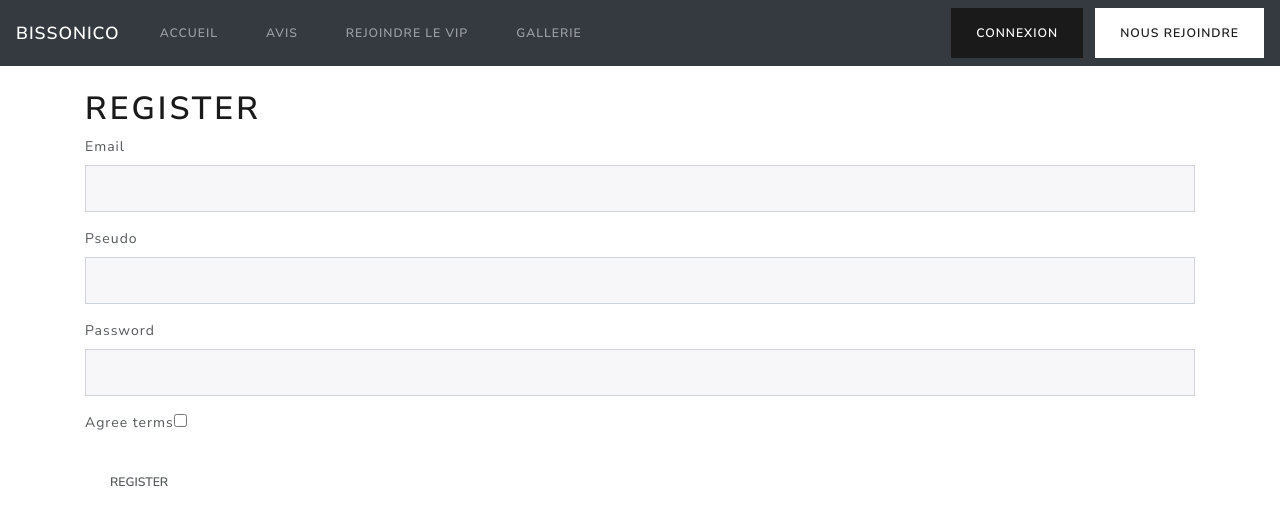
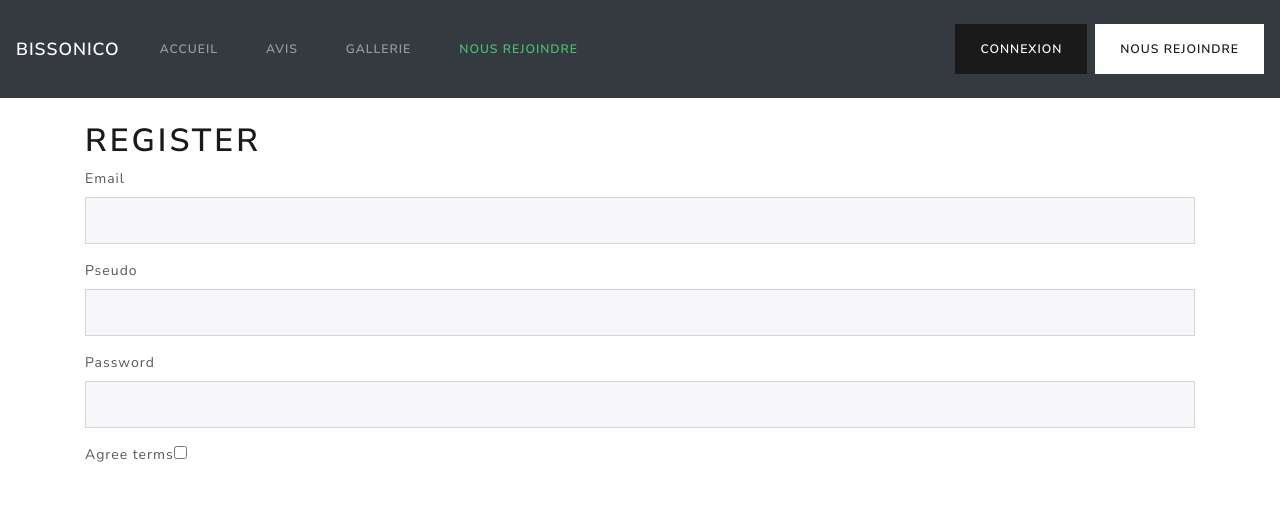
Before and after one commit to ecandotti/basketnpronos-website, a Symfony app: template templates/registration/register.html.twig in a window 1280 px wide. Shown: the top 506 px of the page. Run offline with Twig, Linux system fonts and the light colour scheme; the template is opened without the code that fills it, so the values that code supplies are empty; form fields are guessed from the names that the template uses; some libraries are stand-ins or nearby versions.

Commit message:
dynamic navbar depend of user connexion

```diff
--- a/templates/navbar.html.twig
+++ b/templates/navbar.html.twig
@@ -1,5 +1,5 @@
-<nav class="navbar navbar-expand-lg navbar-dark bg-dark px-3 py-2">
-  <a class="navbar-brand" href="{{ path('home') }}">Bissonico</a>
+<nav class="navbar navbar-expand-lg navbar-dark bg-dark sticky-top">
+  <a class="navbar-brand" href="{{ path('home') }}">BissoNico</a>
   <button class="navbar-toggler collapsed" type="button" data-toggle="collapse" data-target="#navbarColor01" aria-controls="navbarColor01" aria-expanded="false" aria-label="Toggle navigation">
     <span class="navbar-toggler-icon"></span>
   </button>
@@ -10,37 +10,39 @@
             <a class="nav-link" href="{{ path('home') }}">Accueil</a>
         </li>
         <li class="nav-item">
-            <a class="nav-link" href="{{ path('notice') }}">Avis</a>
+            <a class="nav-link" href="#notice">Avis</a>
         </li>
         <li class="nav-item">
-            <a class="nav-link" href="{{ path('join_us') }}">Rejoindre le VIP</a>
+            <a class="nav-link" href="#gallery">Gallerie</a>
         </li>
-        <li class="nav-item">
-            <a class="nav-link" href="{{ path('gallery') }}">Gallerie</a>
-        </li>
+        {% if app.user and app.user.isVIP %}
+            <li class="nav-item">
+                <a class="nav-link text-warning" href="{{ path('user_dashboard') }}">Pronostique</a>
+            </li>
+        {% else %}
+            <li class="nav-item">
+                <a class="nav-link text-success" href="#joinUs">Nous rejoindre</a>
+            </li>
+        {% endif %}
     </ul>
     {% if app.user %}
-    <li class="nav-item dropdown list-unstyled">
+    <div class="nav-item dropdown list-unstyled">
         <a class="nav-link dropdown-toggle text-white" data-toggle="dropdown" href="#" role="button" aria-haspopup="true" aria-expanded="false">
             Bonjour, <b>{{ app.user.pseudo}}</b>
         </a>
         <div class="dropdown-menu text-center">
 
         {% if app.user and is_granted('ROLE_ADMIN') %}
-            <a class="dropdown-item" href="{{ path('admin_dashboard') }}">Mon compte</a>
-        {% else %}
-          <a class="dropdown-item" href="{{ path('user_dashboard') }}">Mon compte</a>
+            <a class="dropdown-item p-2" href="{{ path('admin_dashboard') }}">Tableau de bord</a>
+            <div class="dropdown-divider"></div>
         {% endif %}
 
-        <div class="dropdown-divider"></div>
-            <a class="dropdown-item" href="{{ path('app_logout') }}">Deconnexion</a>
+          <a class="dropdown-item p-2" href="{{ path('app_logout') }}">Déconnexion</a>
         </div>
-    </li>
+    </div>
     {% else %}
-        <div>
-            <a href='{{ path('app_login') }}' class="btn btn-primary">Connexion</a>
-            <a href='{{ path('app_register') }}' class="btn btn-secondary ml-2">Nous rejoindre</a>
-        </div>
+        <a href='{{ path('app_login') }}' class="btn btn-primary">Connexion</a>
+        <a href='{{ path('app_register') }}' class="btn btn-secondary ml-2">Nous rejoindre</a>
     {% endif %}
   </div>
 </nav>
```
